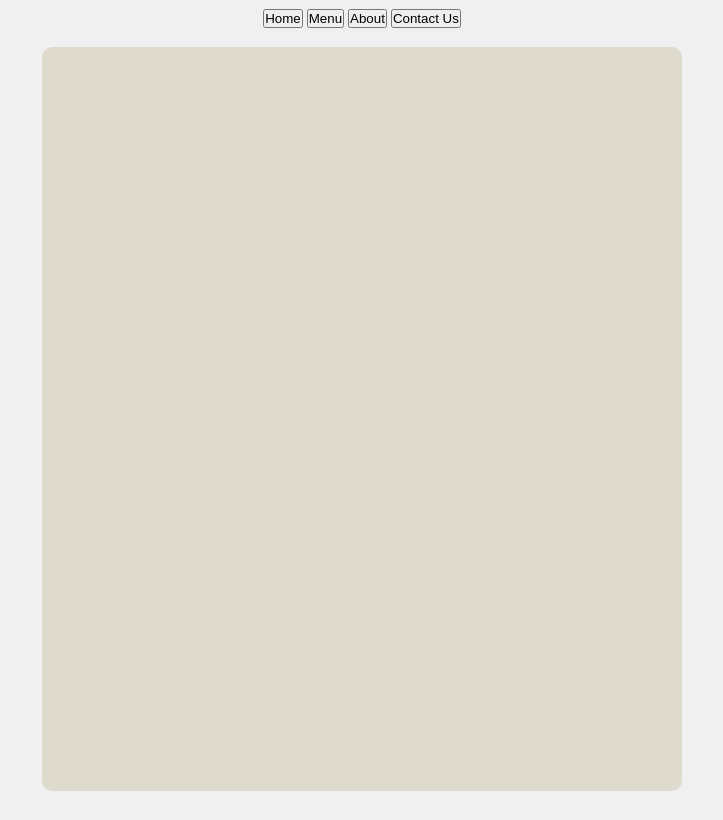
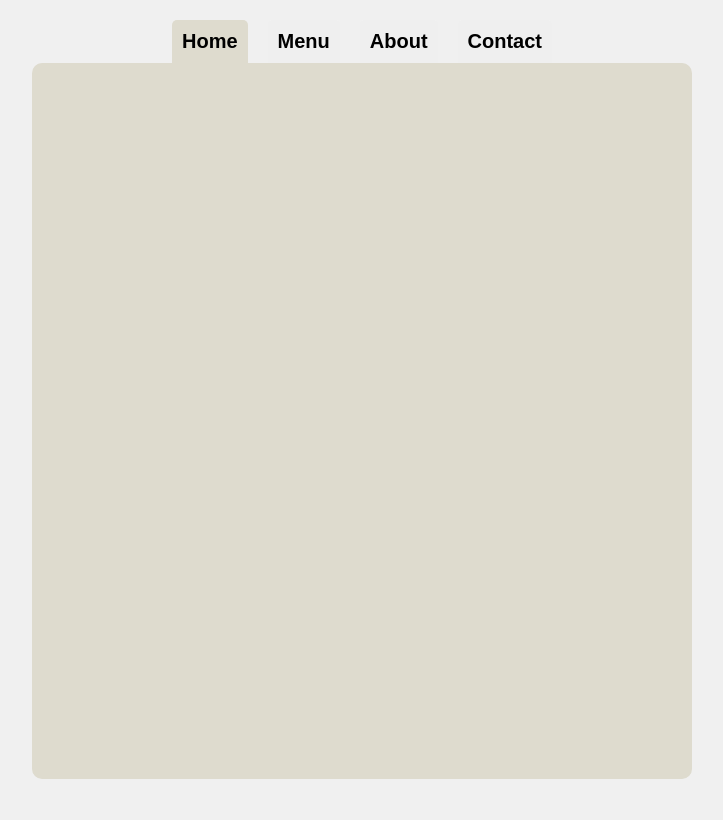
Before and after one commit to Mouzone/restaurant-page, a website built with webpack: page src/index.html in a window 1280 px wide. Both pictures are taken after a click on the button "Home". Shown: the whole page, without its empty margins (278-1001 px from the left). Built offline with nearby package versions, Linux system fonts and the light colour scheme.

Commit message:
Proper setting of .active tab class and styling to webpage elments

```diff
--- a/about.js
+++ b/about.js
@@ -1,3 +1,5 @@
 export function generateAbout(){
-
+    const content = document.querySelector("#content")
+    const about_button = document.getElementById("about")
+    about_button.classList.add("active-tab")
 }
--- a/contact.js
+++ b/contact.js
@@ -1,3 +1,5 @@
 export function generateContact(){
-
+    const content = document.querySelector("#content")
+    const contact_button = document.getElementById("contact")
+    contact_button.classList.add("active-tab")
 }
--- a/home.js
+++ b/home.js
@@ -1,3 +1,5 @@
 export function generateHome(){
-    return "deez"
+    const content = document.querySelector("#content")
+    const home_button = document.getElementById("home")
+    home_button.classList.add("active-tab")
 }
--- a/menu.js
+++ b/menu.js
@@ -1,3 +1,5 @@
 export function generateMenu(){
-
+    const content = document.querySelector("#content")
+    const menu_button = document.getElementById("menu")
+    menu_button.classList.add("active-tab")
 }
--- a/src/index.html
+++ b/src/index.html
@@ -11,7 +11,7 @@
                 <button id="home"> Home </button>
                 <button id="menu"> Menu </button>
                 <button id="about"> About </button>
-                <button id="contact"> Contact Us </button>
+                <button id="contact"> Contact </button>
             </nav>
         </header>
         <div id="content">
--- a/src/index.js
+++ b/src/index.js
@@ -9,16 +9,25 @@ const buttons = nav.querySelectorAll("button")
 
 buttons.forEach(button => {
     button.addEventListener("click", event => {
-        const content = document.querySelector("#content")
-        content.innerHTML = ""
-        if ("home" in button.classList) {
+        console.log(button)
+        const content_area = document.querySelector("#content")
+        content_area.innerHTML = ""
+
+        const existingElement = document.querySelector("button.active-tab")
+        if (existingElement) {
+            existingElement.classList.remove("active-tab")
+        }
+
+        if (button.id === "home") {
             generateHome()
-        } else if ("menu" in button.classList) {
+        } else if (button.id=== "menu") {
             generateMenu()
-        } else if ("about" in button.classList) {
+        } else if (button.id === "about") {
             generateAbout()
         } else {
             generateContact()
         }
     })
 })
+
+generateHome()
--- a/src/style.css
+++ b/src/style.css
@@ -10,8 +10,8 @@ body {
     background-color: #f0f0f0;
     display: flex;
     flex-direction: column;
-    justify-content: space-around;
     align-items: center;
+    margin: 20px 0 0 0;
 }
 
 header {
@@ -20,10 +20,30 @@ header {
     justify-content: center;
 }
 
+nav {
+    display: grid;
+    grid-auto-flow: column;
+    grid-gap: 20px;
+}
+
+button {
+    padding: 10px;
+    border: none;
+    border-top-left-radius: 5px;
+    border-top-right-radius: 5px;
+    font-size: 20px;
+    font-weight: bold;
+}
+
 #content {
     width: 50vw;
-    height: 93vh;
+    height: 87vh;
+    padding: 10px;
     font-size: 20px;
     background-color: #dedbce;
     border-radius: 10px;
 }
+
+.active-tab {
+    background-color: #dedbce;
+}
```
